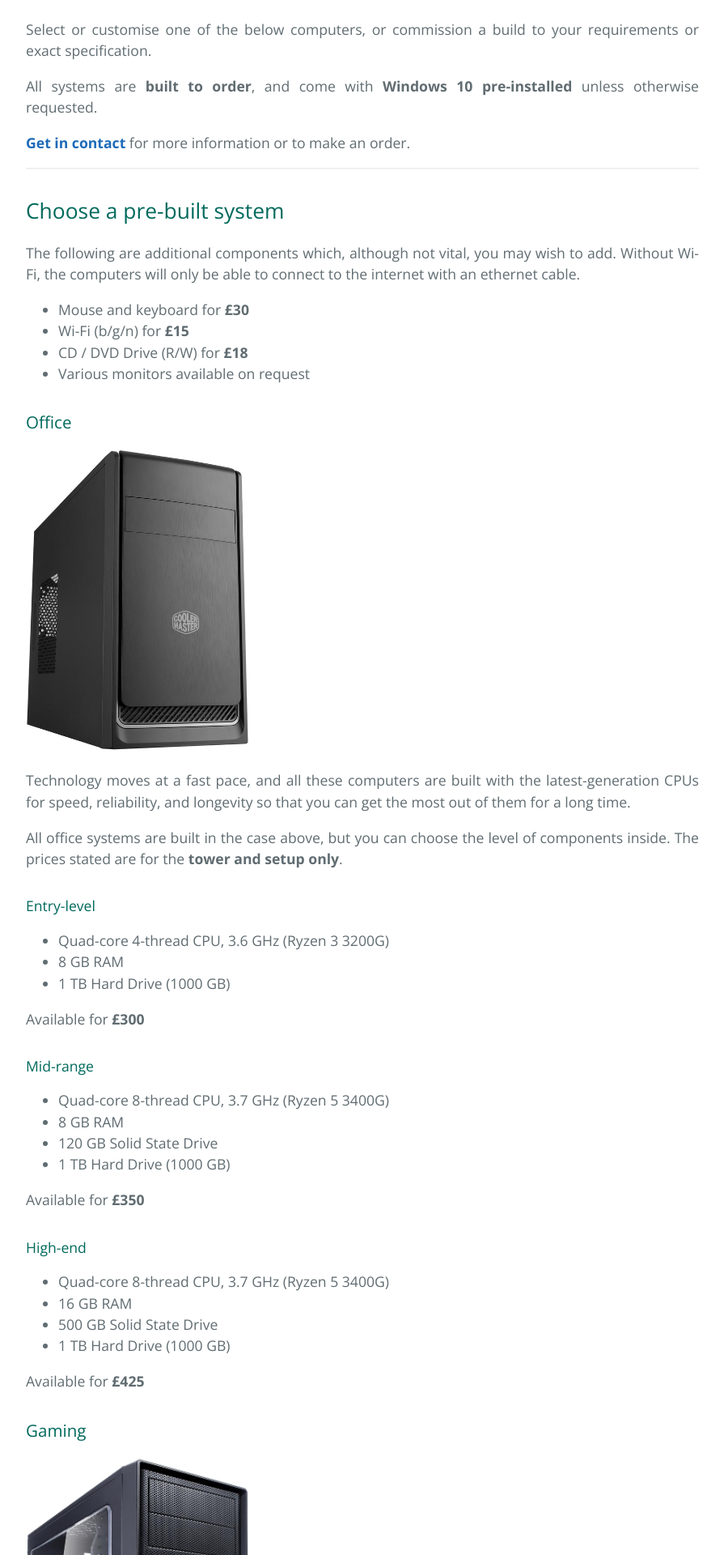
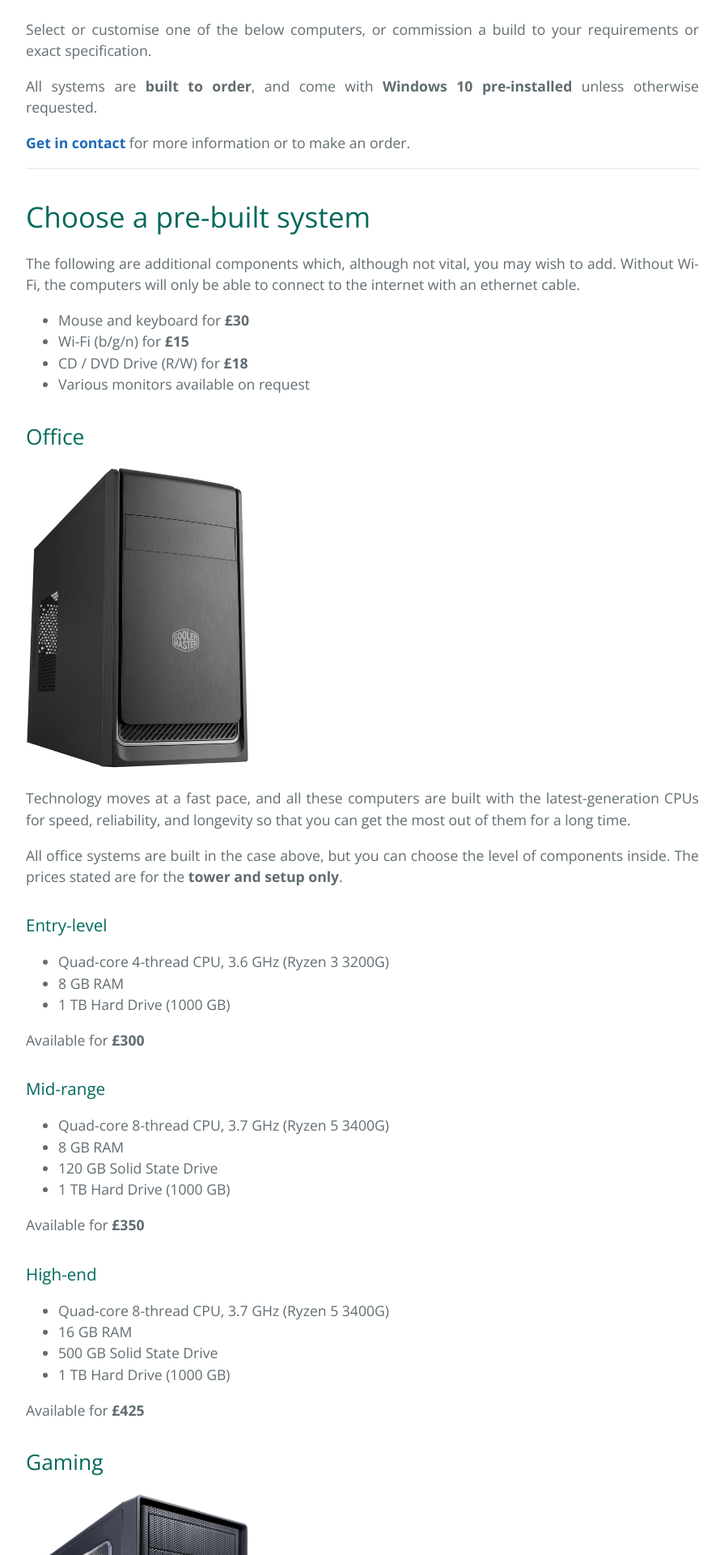
Before and after one commit to OrchardComputerSolutions/OrchardComputerSolutions.github.io, a Jekyll site: the page built from newbuilds/index.md, in a window 1280 px wide. Shown: the part 392-2312 px from the top of the page at 81% size, without its empty margins (192-1087 px from the left). Built offline with Jekyll 4.4.1, drawn with Linux system fonts in a browser that asks for light colours.

```diff
--- a/newbuilds/index.md
+++ b/newbuilds/index.md
@@ -12,7 +12,7 @@ All systems are **built to order**, and come with **Windows 10 pre-installed** u
 
 * * *
 
-## Choose a pre-built system
+# Choose a pre-built system
 
 The following are additional components which, although not vital, you may wish to add. Without Wi-Fi, the computers will only be able to connect to the internet with an ethernet cable.
 
@@ -21,7 +21,7 @@ The following are additional components which, although not vital, you may wish
  - CD / DVD Drive (R/W) for **£18**
  - Various monitors available on request
 
-### Office
+## Office
 
 ![Office Case](./images/office.png){:width="33%"}
 
@@ -30,7 +30,7 @@ Technology moves at a fast pace, and all these computers are built with the late
 All office systems are built in the case above, but you can choose the level of components inside. The prices stated are for the **tower and setup only**.
 
 
-#### Entry-level
+### Entry-level
 
  - Quad-core 4-thread CPU, 3.6 GHz (Ryzen 3 3200G)
  - 8 GB RAM
@@ -38,7 +38,7 @@ All office systems are built in the case above, but you can choose the level of
 
  Available for **£300**
 
-#### Mid-range
+### Mid-range
 
  - Quad-core 8-thread CPU, 3.7 GHz (Ryzen 5 3400G)
  - 8 GB RAM
@@ -47,7 +47,7 @@ All office systems are built in the case above, but you can choose the level of
 
  Available for **£350**
 
-#### High-end
+### High-end
 
  - Quad-core 8-thread CPU, 3.7 GHz (Ryzen 5 3400G)
  - 16 GB RAM
@@ -56,13 +56,13 @@ All office systems are built in the case above, but you can choose the level of
 
  Available for **£425**
 
-### Gaming
+## Gaming
 
 ![Gaming Case](./images/gaming.png){:width="33%"}
 
 All gaming computers are built in the case above, and with the level of components you choose below. Due to the volatile nature of the graphics card market, the GPU and price are subject to change.
 
-#### Entry-level
+### Entry-level
 
  - Hex-core 12-thread CPU, 3.4 GHz, 3.9 GHz boost
  - GTX 1050 Ti GPU, 4 GB
@@ -71,7 +71,7 @@ All gaming computers are built in the case above, and with the level of componen
 
  Available for **£475**
 
-#### Mid-range
+### Mid-range
 
  - Hex-core 12-thread CPU, 3.4 GHz, 3.9 GHz boost
  - RX 5700 GPU, 8GB
@@ -81,7 +81,7 @@ All gaming computers are built in the case above, and with the level of componen
 
  Available for **£700**
 
-#### High-end
+### High-end
 
  - Hex-core 12-thread CPU, 3.8 GHz, 4.4 GHz boost
  - RTX 2080 SUPER GPU, 8GB
@@ -93,7 +93,7 @@ All gaming computers are built in the case above, and with the level of componen
 
 * * *
 
-## Custom build
+# Custom build
 
 Have a specific requirement in mind? [Contact me](../contact/) for a no-obligation consultation and quote, after which your computer can be assembled and set up. Component compatibility is guaranteed.
 
```
Also changed, not shown: data/index.md (+4 -2 lines), services/index.md (+4 -4 lines).
